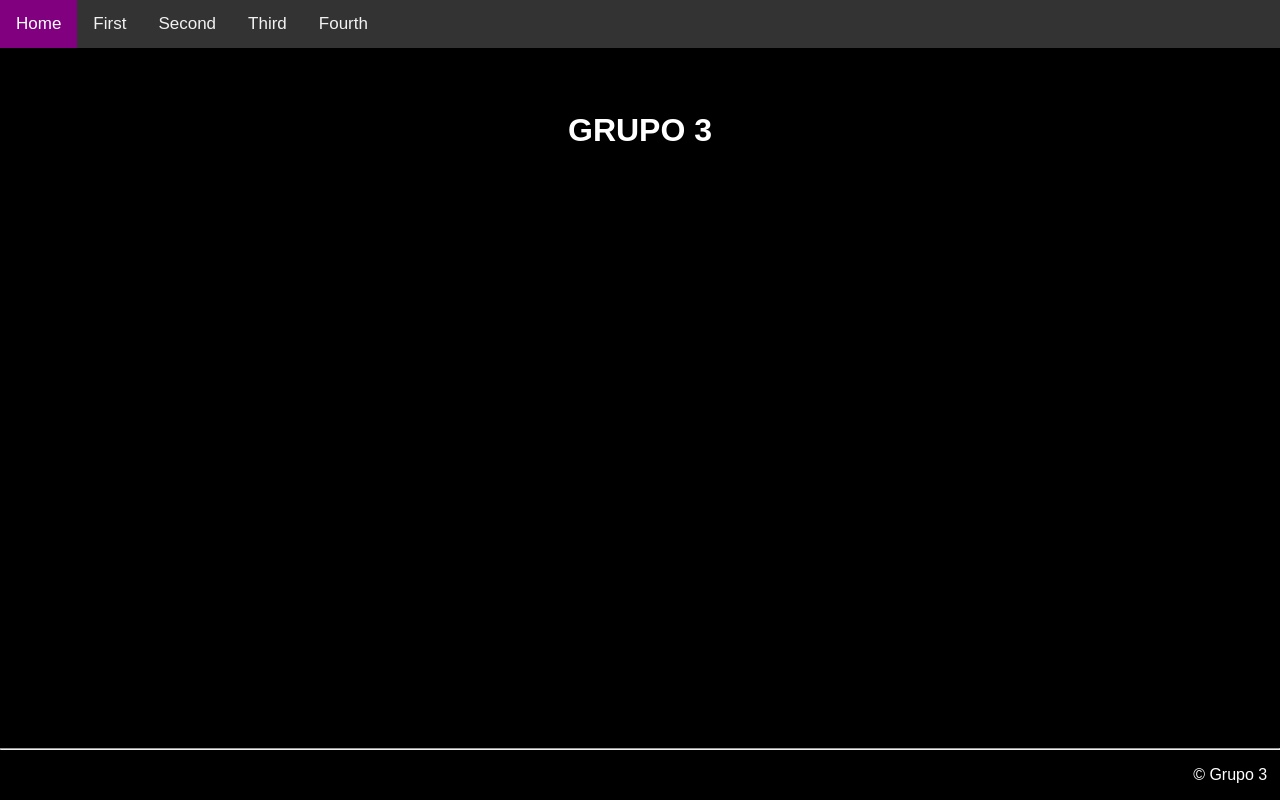
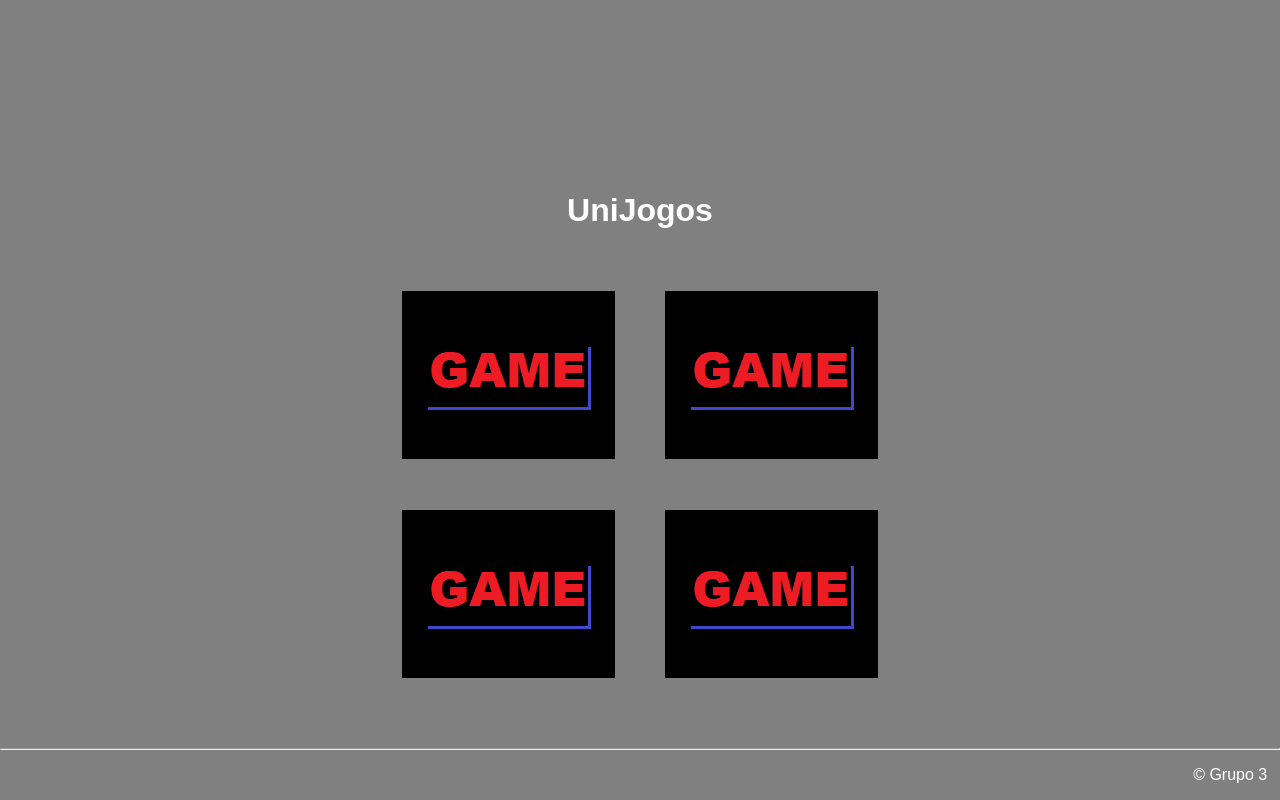
Before and after one commit to Grupo3-Sistemas/projetoFinal, a PHP site: page /web/index.html in a window 1280 px wide. Run offline with PHP 8.4, Linux system fonts and the light colour scheme.

Commit message:
Gateway 1 - Criação de templates iniciais

```diff
--- a/styles/style.css
+++ b/styles/style.css
@@ -7,12 +7,13 @@
 .div_body{
   color: white;
   margin: 5%;
+  margin-top: 15%;
 }
 
 body {
   margin: 0;
   font-family: Arial, Helvetica, sans-serif;
-  background: black;
+  background: gray;
 }
 
 /*NAVBAR*/
@@ -46,3 +47,27 @@ footer{
    width:100%;
    height:60px;
 }
+.gameIcon{
+  margin: 2%;
+}
+.gameIcon:hover{
+  filter: grayscale(100%);
+}
+.score_div{
+  background: black;
+  padding: 200px;
+}
+
+.loader {
+  border: 16px solid #f3f3f3;
+  border-top: 16px solid purple;
+  border-radius: 50%;
+  width: 120px;
+  height: 120px;
+  animation: spin 2s linear infinite;
+}
+
+@keyframes spin {
+  0% { transform: rotate(0deg); }
+  100% { transform: rotate(360deg); }
+}
--- a/web/index.html
+++ b/web/index.html
@@ -2,26 +2,24 @@
 <head>
 <meta charset="utf-8">
 <title>Título</title>
-<link rel="stylesheet" href="./styles/style.css">
+<link rel="stylesheet" href="../styles/style.css">
 </head>
 
 <body>
 <center>
 
 <div class="topnav">
-  <a class="active" href=index.html>Home</a>
-  <a href=first.html>First</a>
-  <a href="second.html">Second</a>
-  <a href="third.html">Third</a>
-  <a href="fourth.html">Fourth</a>
-  <p id="demo" class="clock"></p>
+
 </div>
 
 <div class="div_body">
-
-  <h1>GRUPO 3</h1>
-
-
+  <h1>UniJogos</h1>
+  <br>
+  <a href="./snake.html"><img class="gameIcon" src="../img/placeholder.png"></a>
+  <a href="./bird.html"><img class="gameIcon" src="../img/placeholder.png"></a>
+  <br>
+  <a href="./arkanoid.html"><img class="gameIcon" src="../img/placeholder.png"></a>
+  <a href="./mem.html"><img class="gameIcon" src="../img/placeholder.png"></a>
 
 </div>
 
```
Also changed, not shown: web/bird.html (added, +32 -0 lines), web/scoreboard.html (added, +34 -0 lines), img/placeholder.png (added).
